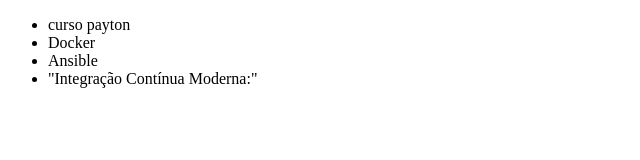
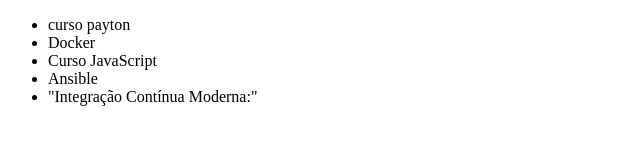
Before and after one commit to dyrj/alura-git, a plain HTML site: page index.html in a window 1280 px wide. Shown: the whole page, without its empty margins (0-640 px from the left). Drawn offline with Linux system fonts and the light colour scheme.

Commit message:
Alterando o código

```diff
--- a/index.html
+++ b/index.html
@@ -8,6 +8,7 @@
     <ul>
         <li>curso payton</li>
         <li>Docker</li>
+        <li>Curso JavaScript</li>
         <li>Ansible</li>
         <li>"Integração Contínua Moderna:"</li>
     </ul>
```
